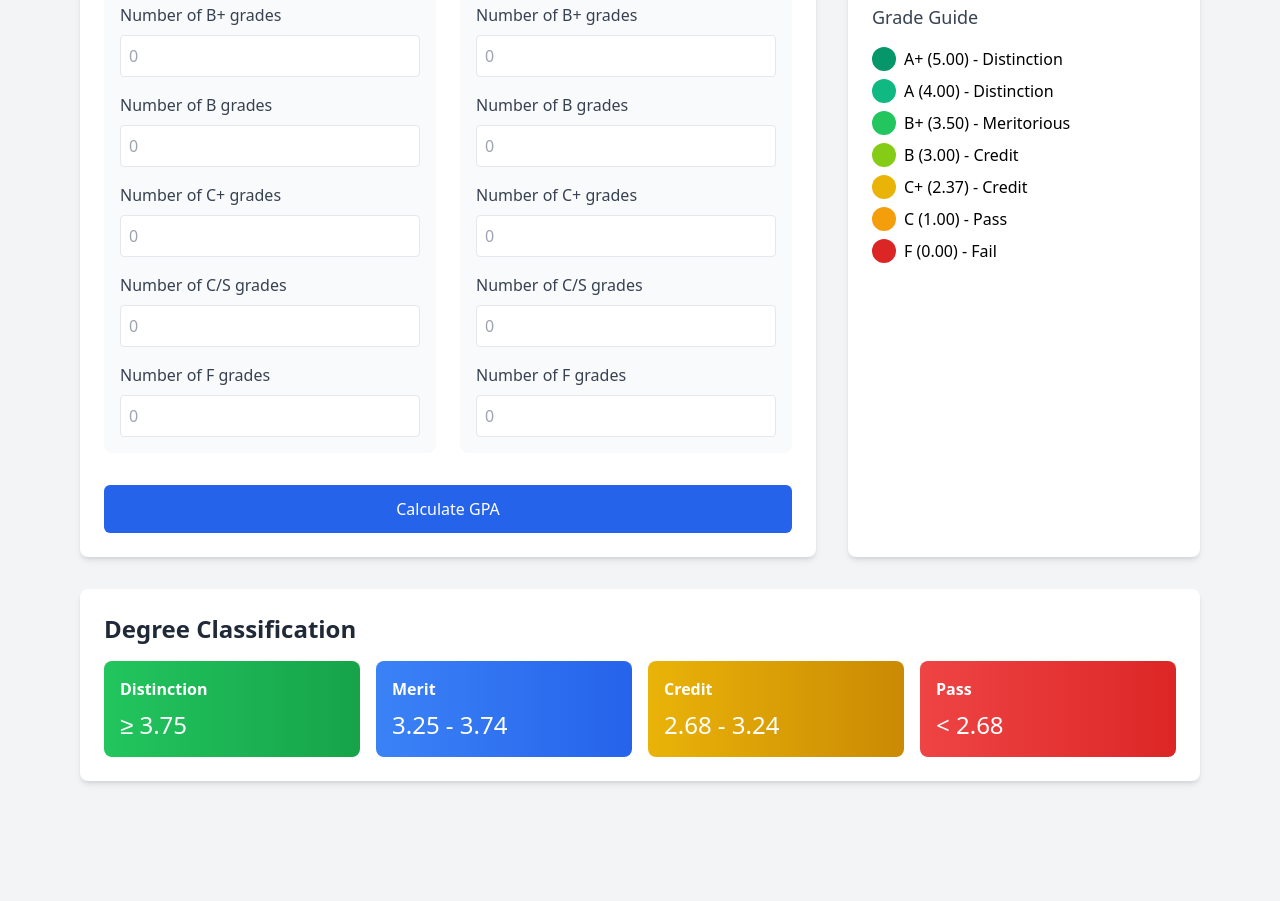
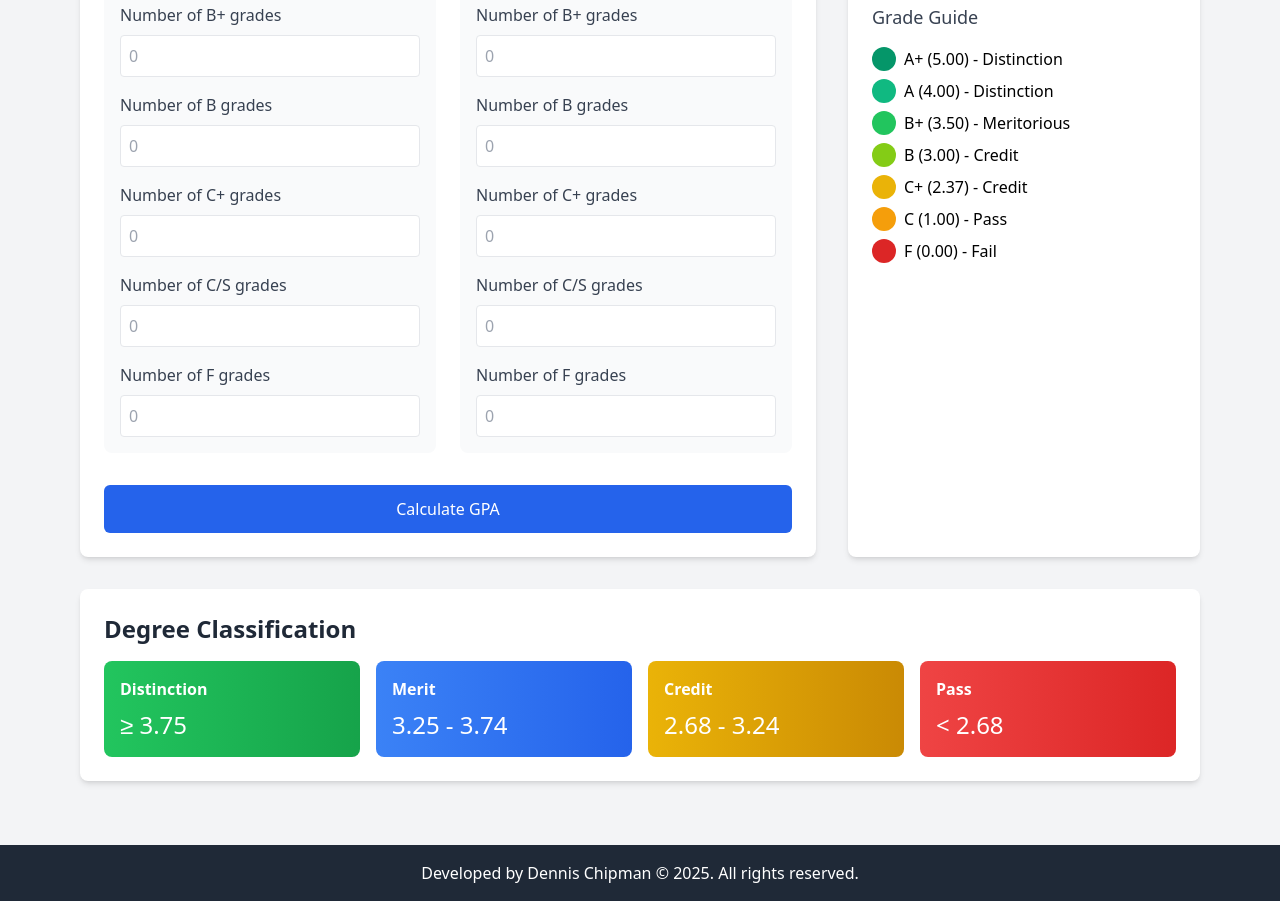
Before and after one commit to Alpha-Male-Dennis/UNZA-GPA-CALC, a plain HTML site: page index.html in a window 1280 px wide. Shown: the part 733-1634 px from the top of the page. Before the commit the page ends 1546 px from the top, so only its background shows below. Drawn offline with nearby package versions, Linux system fonts and the light colour scheme.

Commit message:
added author and footer

```diff
--- a/index.html
+++ b/index.html
@@ -25,8 +25,8 @@
         .grade-F { background-color: #dc2626; }
     </style>
 </head>
-<body class="bg-gray-100 min-h-screen font-sans">
-    <div class="container mx-auto px-4 py-8 max-w-6xl">
+<body class="bg-gray-100 min-h-screen font-sans flex flex-col">
+    <div class="container mx-auto px-4 py-8 max-w-6xl flex-grow">
         <!-- Header -->
         <header class="bg-blue-800 text-white rounded-lg shadow-md p-6 mb-8">
             <div class="flex items-center justify-between">
@@ -228,8 +228,18 @@
         </div>
     </div>
 
+    <!-- Footer -->
+    <footer class="bg-gray-800 text-white py-4 mt-8">
+        <div class="container mx-auto px-4 text-center">
+            <p>Developed by Dennis Chipman © <span id="current-year"></span>. All rights reserved.</p>
+        </div>
+    </footer>
+
     <script>
         document.addEventListener('DOMContentLoaded', function() {
+            // Set current year in footer
+            document.getElementById('current-year').textContent = new Date().getFullYear();
+
             // Calculate GPA
             document.getElementById('calculate-btn').addEventListener('click', function() {
                 let totalCredits = 0;
```
